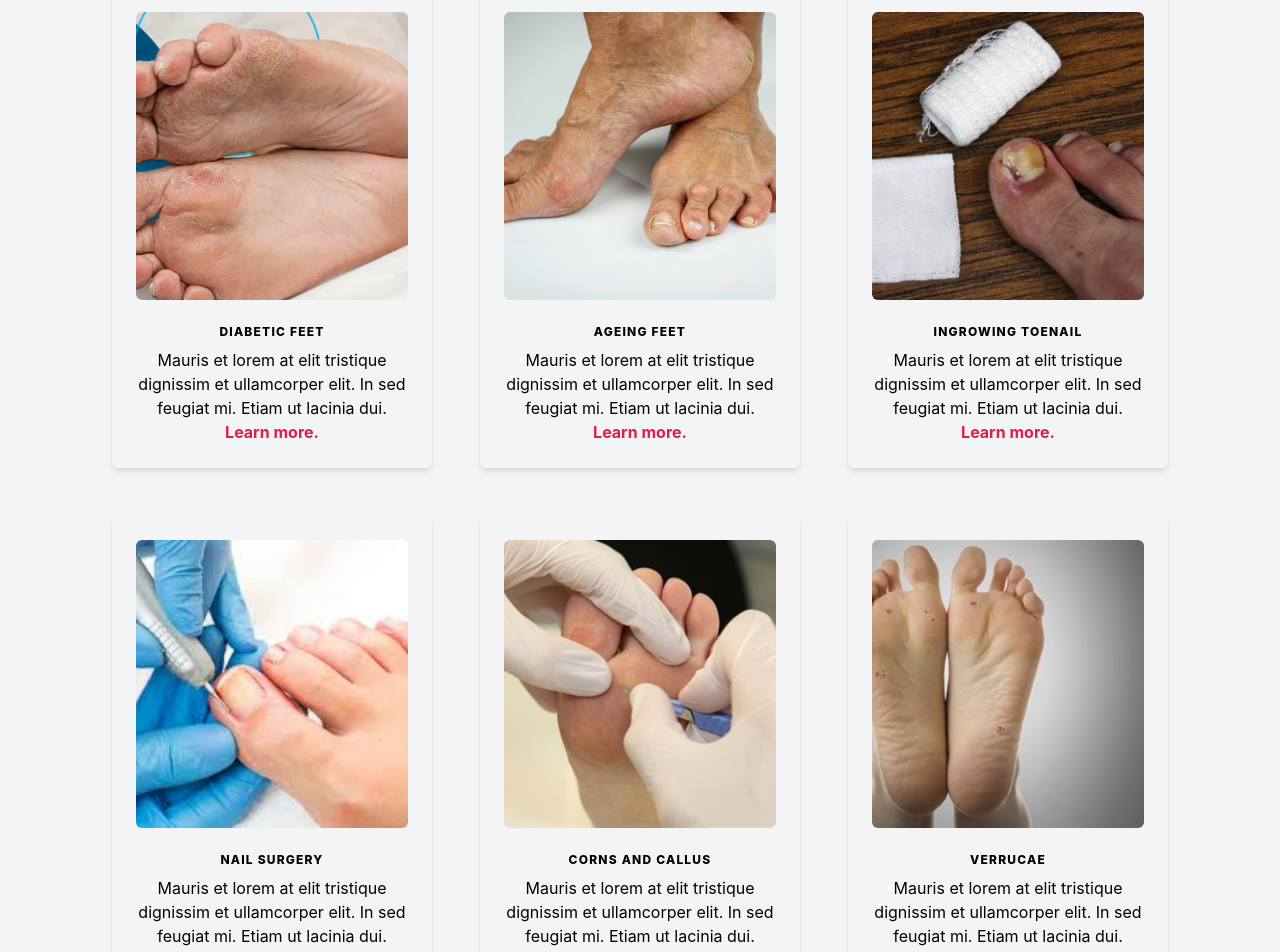
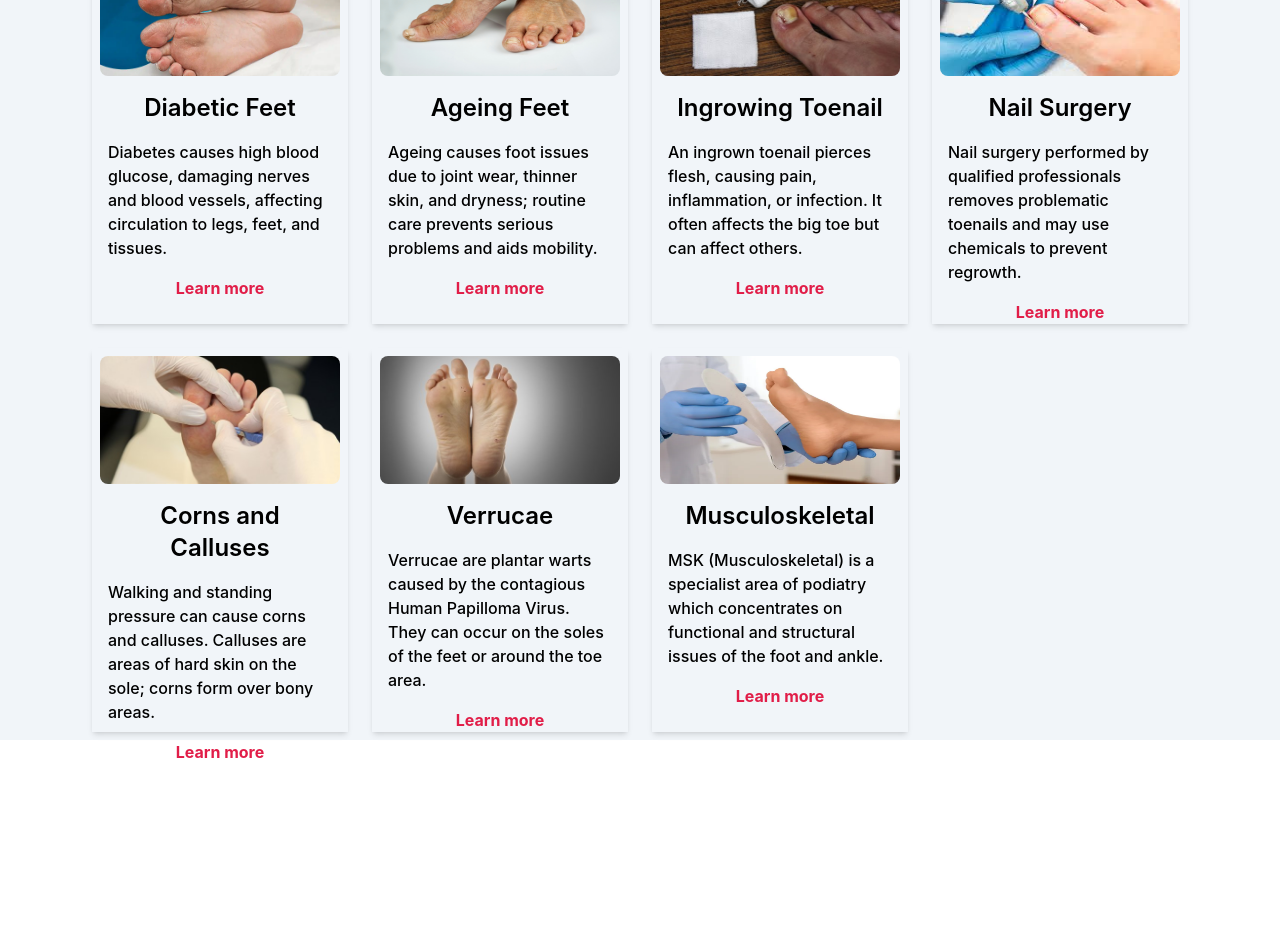
Before and after one commit to jacobadam/nn-podiatry, a React (Create React App) app: page /conditions in a window 1280 px wide. Shown: the part 340-1292 px from the top of the page. After the commit the page ends 1112 px from the top, so only its background shows below. Built offline with nearby package versions, Linux system fonts and the light colour scheme; no server answers.

Commit message:
update conditions page and more styling

```diff
--- a/src/Conditions.js
+++ b/src/Conditions.js
@@ -2,202 +2,231 @@ import React from "react";
 
 export default function Conditions() {
   return (
-    <>
+    <div className="min-h-screen bg-gray-100 dark:bg-gray-900">
       <div className="w-full h-32">
         <img
           src="pebble-footprint.webp"
           alt="Banner"
-          className="w-full object-cover"
+          className="w-full h-full object-cover"
         />
       </div>
-      <section className="bg-gray-100 dark:bg-gray-900 min-h-screen flex flex-col justify-center items-center">
-        <div className="py-8 px-4 mx-auto max-w-screen-xl sm:py-16 lg:px-6 text-center">
-          <div className="max-w-screen-xl mb-8 ">
-            <h2 className="mb-4 text-4xl tracking-tight font-extrabold text-gray-900 dark:text-white">
+      <div className="bg-slate-100 mx-auto py-2 px-4 dark:bg-gray-800">
+        <div className="text-center text-2xl py-2 font-medium tracking-wider dark:text-white">
+          <h2 className="mb-6 text-4xl font-extrabold text-gray-900 dark:text-white">
             Conditions Treated
           </h2>
         </div>
-          <div className="space-y-8 md:grid md:grid-cols-2 lg:grid-cols-3 md:gap-12 md:space-y-0">
-            <div className="max-w-xs p-6 rounded-md shadow-md dark:bg-gray-50 dark:text-gray-900">
+        <div className="w-fit gap-6 mx-auto grid grid-cols-1 lg:grid-cols-3 sm:grid-cols-2 xl:grid-cols-4">
+          {/* card item */}
+          <div className="w-64 shadow-md dark:bg-gray-700 hover:scale-105 duration-300 hover:shadow-xl h-96">
+            <div className="p-2">
               <img
+                className="rounded-lg h-32 w-full"
                 src="/diabetic-feet.webp"
                 alt=""
-                className="object-cover object-center w-full rounded-md h-72 dark:bg-gray-500"
               />
-              <div className="mt-6 mb-2">
-                <span className="block text-xs font-extrabold tracking-widest uppercase dark:text-rose-600">
-                  Diabetic Feet
-                </span>
             </div>
-              <p className="dark:text-gray-800">
-                Mauris et lorem at elit tristique dignissim et ullamcorper elit.
-                In sed feugiat mi. Etiam ut lacinia dui.
+            <div className="px-4 py-2 text-2xl font-semibold dark:text-white text-center">
+              <h2>Diabetic Feet</h2>
+            </div>
+            <div className="flex justify-between dark:text-white px-4 py-2 text-l font-medium">
+              <p>
+                Diabetes causes high blood glucose, damaging nerves and blood
+                vessels, affecting circulation to legs, feet, and tissues.
               </p>
+            </div>
+            <div className="p-2 text-center ">
               <a
-                className="text-rose-600 font-bold"
                 href="https://rcpod.org.uk/patient-information/diabetes"
                 target="_blank"
                 rel="noreferrer"
-                aria-label="Go to diabetes information page"
+                className="text-rose-600 font-bold mt-4 text-center"
               >
-                Learn more.
+                Learn more
               </a>
             </div>
-            <div className="max-w-xs p-6 rounded-md shadow-md dark:bg-gray-50 dark:text-gray-900">
+          </div>
+          {/* card item */}
+          <div className="w-64 shadow-md dark:bg-gray-700 hover:scale-105 duration-300 hover:shadow-xl h-96">
+            <div className="p-2">
               <img
+                className="rounded-lg h-32 w-full"
                 src="/ageing-feet.webp"
                 alt=""
-                className="object-cover object-center w-full rounded-md h-72 dark:bg-gray-500"
               />
-              <div className="mt-6 mb-2">
-                <span className="block text-xs font-extrabold tracking-widest uppercase dark:text-rose-600">
-                  Ageing Feet
-                </span>
             </div>
-              <p className="dark:text-gray-800">
-                Mauris et lorem at elit tristique dignissim et ullamcorper elit.
-                In sed feugiat mi. Etiam ut lacinia dui.
+            <div className="px-4 py-2 text-2xl font-semibold dark:text-white text-center">
+              <h2>Ageing Feet</h2>
+            </div>
+            <div className="flex justify-between dark:text-white px-4 py-2 text-l font-medium">
+              <p>
+                Ageing causes foot issues due to joint wear, thinner skin, and
+                dryness; routine care prevents serious problems and aids
+                mobility.
               </p>
+            </div>
+            <div className="p-2 text-center ">
               <a
-                className="text-rose-600 font-bold"
                 href="https://rcpod.org.uk/common-foot-problems/ageing-feet"
                 target="_blank"
                 rel="noreferrer"
-                aria-label="Go to ageing feet information page"
+                className="text-rose-600 font-bold mt-4 text-center"
               >
-                Learn more.
+                Learn more
               </a>
             </div>
-            <div className="max-w-xs p-6 rounded-md shadow-md dark:bg-gray-50 dark:text-gray-900">
+          </div>
+          {/* card item */}
+          <div className="w-64 shadow-md dark:bg-gray-700 hover:scale-105 duration-300 hover:shadow-xl h-96">
+            <div className="p-2">
               <img
+                className="rounded-lg h-32 w-full"
                 src="/ingrowing-toenail.webp"
                 alt=""
-                className="object-cover object-center w-full rounded-md h-72 dark:bg-gray-500"
               />
-              <div className="mt-6 mb-2">
-                <span className="block text-xs font-extrabold tracking-widest uppercase dark:text-rose-600">
-                  Ingrowing Toenail
-                </span>
             </div>
-              <p className="dark:text-gray-800">
-                Mauris et lorem at elit tristique dignissim et ullamcorper elit.
-                In sed feugiat mi. Etiam ut lacinia dui.
+            <div className="px-4 py-2 text-2xl font-semibold dark:text-white text-center">
+              <h2>Ingrowing Toenail</h2>
+            </div>
+            <div className="flex justify-between dark:text-white px-4 py-2 text-l font-medium">
+              <p>
+                An ingrown toenail pierces flesh, causing pain, inflammation, or
+                infection. It often affects the big toe but can affect others.
               </p>
+            </div>
+            <div className="p-2 text-center ">
               <a
-                className="text-rose-600 font-bold"
                 href="https://rcpod.org.uk/common-foot-problems/ingrowing-toenail"
                 target="_blank"
                 rel="noreferrer"
-                aria-label="Go to ingrowing toenails information page"
+                className="text-rose-600 font-bold mt-4 text-center"
               >
-                Learn more.
+                Learn more
               </a>
             </div>
-            <div className="max-w-xs p-6 rounded-md shadow-md dark:bg-gray-50 dark:text-gray-900">
+          </div>
+          {/* card item */}
+          <div className="w-64 shadow-md dark:bg-gray-700 hover:scale-105 duration-300 hover:shadow-xl h-96">
+            <div className="p-2">
               <img
+                className="rounded-lg h-32 w-full"
                 src="/nail-surgery.webp"
                 alt=""
-                className="object-cover object-center w-full rounded-md h-72 dark:bg-gray-500"
               />
-              <div className="mt-6 mb-2">
-                <span className="block text-xs font-extrabold tracking-widest uppercase dark:text-rose-600">
-                  Nail Surgery
-                </span>
             </div>
-              <p className="dark:text-gray-800">
-                Mauris et lorem at elit tristique dignissim et ullamcorper elit.
-                In sed feugiat mi. Etiam ut lacinia dui.
+            <div className="px-4 py-2 text-2xl font-semibold dark:text-white text-center">
+              <h2> Nail Surgery</h2>
+            </div>
+            <div className="flex justify-between dark:text-white px-4 py-2 text-l font-medium">
+              <p>
+                Nail surgery performed by qualified professionals removes
+                problematic toenails and may use chemicals to prevent regrowth.
               </p>
+            </div>
+            <div className="p-2 text-center">
               <a
-                className="text-rose-600 font-bold"
                 href="https://rcpod.org.uk/patient-information/arthritis/arthritis-leaflets/toenail-surgery-for-people-with-a-rheumatic-condition"
                 target="_blank"
                 rel="noreferrer"
-                aria-label="Go to nail surgery information page"
+                className="text-rose-600 font-bold mt-4 text-center"
               >
-                Learn more.
+                Learn more
               </a>
             </div>
-            <div className="max-w-xs p-6 rounded-md shadow-md dark:bg-gray-50 dark:text-gray-900">
+          </div>
+          {/* card item */}
+          <div className="w-64 shadow-md dark:bg-gray-700 hover:scale-105 duration-300 hover:shadow-xl h-96">
+            <div className="p-2">
               <img
+                className="rounded-lg h-32 w-full"
                 src="/corn-callus.webp"
                 alt=""
-                className="object-cover object-center w-full rounded-md h-72 dark:bg-gray-500"
               />
-              <div className="mt-6 mb-2">
-                <span className="block text-xs font-extrabold tracking-widest uppercase dark:text-rose-600">
-                  Corns and callus
-                </span>
             </div>
-              <p className="dark:text-gray-800">
-                Mauris et lorem at elit tristique dignissim et ullamcorper elit.
-                In sed feugiat mi. Etiam ut lacinia dui.
+            <div className="px-4 py-2 text-2xl font-semibold dark:text-white text-center">
+              <h2>Corns and Calluses</h2>
+            </div>
+            <div className="flex justify-between dark:text-white px-4 py-2 text-l font-medium">
+              <p>
+                Walking and standing pressure can cause corns and calluses.
+                Calluses are areas of hard skin on the sole; corns form over
+                bony areas.
               </p>
+            </div>
+            <div className="p-2 text-center ">
               <a
-                className="text-rose-600 font-bold"
                 href="https://rcpod.org.uk/common-foot-problems/corns-callus"
                 target="_blank"
                 rel="noreferrer"
-                aria-label="Go to corns and callus information page"
+                className="text-rose-600 font-bold mt-4 text-center"
               >
-                Learn more.
+                Learn more
               </a>
             </div>
-            <div className="max-w-xs p-6 rounded-md shadow-md dark:bg-gray-50 dark:text-gray-900">
+          </div>
+          {/* card item */}
+          <div className="w-64 shadow-md dark:bg-gray-700 hover:scale-105 duration-300 hover:shadow-xl h-96">
+            <div className="p-2">
               <img
+                className="rounded-lg h-32 w-full"
                 src="/verrucae.webp"
                 alt=""
-                className="object-cover object-center w-full rounded-md h-72 dark:bg-gray-500"
               />
-              <div className="mt-6 mb-2">
-                <span className="block text-xs font-extrabold tracking-widest uppercase dark:text-rose-600">
-                  Verrucae
-                </span>
             </div>
-              <p className="dark:text-gray-800">
-                Mauris et lorem at elit tristique dignissim et ullamcorper elit.
-                In sed feugiat mi. Etiam ut lacinia dui.
+            <div className="px-4 py-2 text-2xl font-semibold dark:text-white text-center">
+              <h2>Verrucae</h2>
+            </div>
+            <div className="flex justify-between dark:text-white px-4 py-2 text-l font-medium">
+              <p>
+                Verrucae are plantar warts caused by the contagious Human
+                Papilloma Virus. They can occur on the soles of the feet or
+                around the toe area.
               </p>
+            </div>
+            <div className="p-2 text-center ">
               <a
-                className="text-rose-600 font-bold"
                 href="https://rcpod.org.uk/common-foot-problems/verrucae"
                 target="_blank"
                 rel="noreferrer"
-                aria-label="Go to verrucae information page"
+                className="text-rose-600 font-bold mt-4 text-center"
               >
-                Learn more.
-              </a>
-            </div>
-            <div className="max-w-xs p-6 rounded-md shadow-md dark:bg-gray-50 dark:text-gray-900">
-              <img
-                src="/msk-podiatry.webp"
-                alt=""
-                className="object-cover object-center w-full rounded-md h-72 dark:bg-gray-500"
-              />
-              <div className="mt-6 mb-2">
-                <span className="block text-xs font-extrabold tracking-widest uppercase dark:text-rose-600">
-                  Musculoskeletal/Biomechanical issues
-                </span>
-              </div>
-              <p className="dark:text-gray-800">
-                Mauris et lorem at elit tristique dignissim et ullamcorper elit.
-                In sed feugiat mi. Etiam ut lacinia dui.
-              </p>
-              <a
-                className="text-rose-600 font-bold"
-                href="https://rcpod.org.uk/common-foot-problems/ageing-feet"
-                target="_blank"
-                rel="noreferrer"
-                aria-label="Go to ageing feet information page"
-              >
-                Learn more.
+                Learn more
               </a>
             </div>
           </div>
-
-          <div className="my-8 lg:my-16"></div>
+          {/* card item */}
+          <div className="w-64 shadow-md dark:bg-gray-700 hover:scale-105 duration-300 hover:shadow-xl h-96">
+            <div className="p-2">
+              <img
+                className="rounded-lg h-32 w-full"
+                src="/msk-podiatry.webp"
+                alt=""
+              />
             </div>
-      </section>
-    </>
+            <div className="px-4 py-2 text-2xl font-semibold dark:text-white text-center">
+              <h2>Musculoskeletal</h2>
+            </div>
+            <div className="flex justify-between dark:text-white px-4 py-2 text-l font-medium">
+              <p>
+                MSK (Musculoskeletal) is a specialist area of podiatry which
+                concentrates on functional and structural issues of the foot and
+                ankle.
+              </p>
+            </div>
+            <div className="p-2 text-center">
+              <a
+                href="https://rcpod.org.uk/common-foot-problems/flat-foot-management"
+                target="_blank"
+                rel="noreferrer"
+                className="text-rose-600 font-bold mt-4 text-center"
+              >
+                Learn more
+              </a>
+            </div>
+          </div>
+          {/* card item */}
+        </div>
+      </div>
+    </div>
   );
 }
```
Also changed, not shown: src/About.js (+5 -5 lines), src/Contact.js (+6 -40 lines), src/Location.js (+4 -3 lines), src/Podiatry.js (+13 -10 lines). Lines whose indentation alone changed are shown as unchanged.
